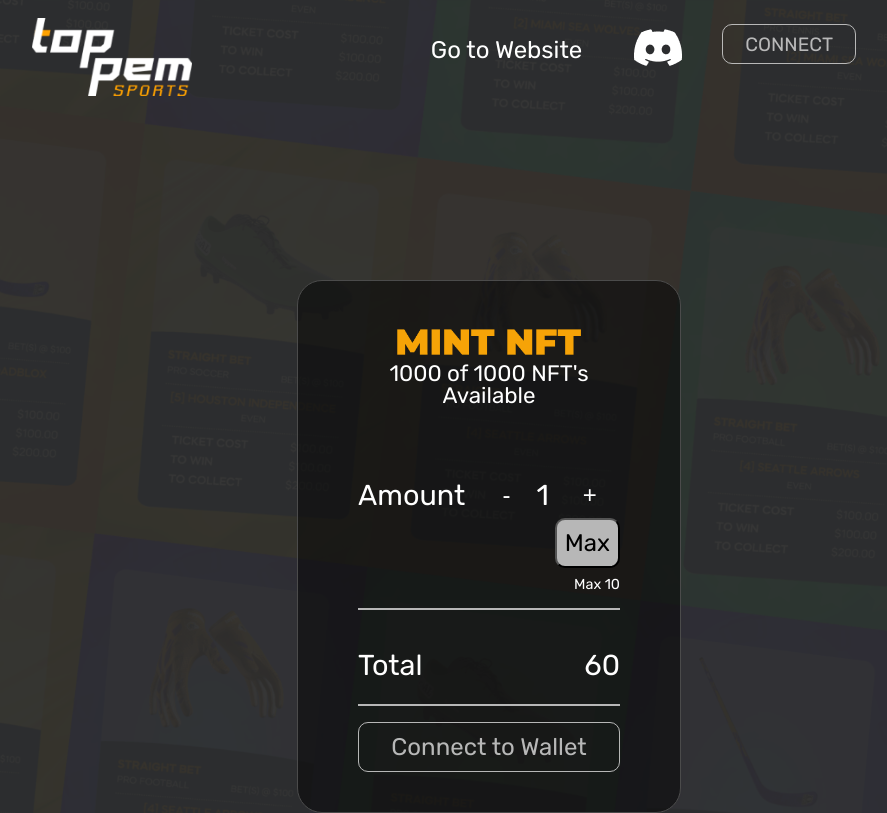
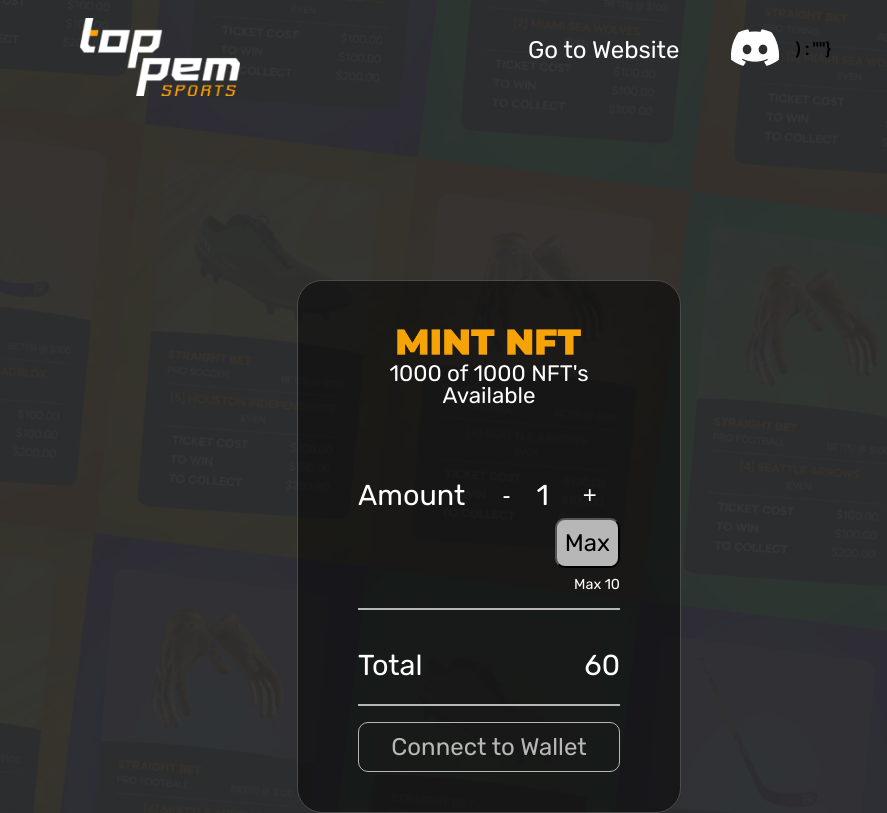
Before and after one commit to timdogfr/deneme3, a React (Create React App) app: page / in a window 1280 px wide. Shown: the whole page, without its empty margins (151-1038 px from the left). Built offline with nearby package versions, Linux system fonts and the light colour scheme.

Commit message:
Update Navbar.js

```diff
--- a/src/components/Navbar/Navbar.js
+++ b/src/components/Navbar/Navbar.js
@@ -99,7 +99,7 @@ const Navbar = () => {
     }
 
     const homeLink = () =>{
-      window.location.replace("https://cosmoboynft.com")
+      window.location.replace("https://toppemsports.io/")
     }
 
     return (
@@ -119,32 +119,8 @@ const Navbar = () => {
                   <NavLink onClick={()=> socialMedia(" https://discord.gg/")}>
                     <NavIcon src={"config/images/discord.png"}></NavIcon>
                   </NavLink>
-
-                </NavItems>
-
-                {blockchain.account === "" || blockchain.smartContract === null ? (
-                <NavItems>
-
-                <StyledButton
-                  onClick={(e) => {
-                          e.preventDefault();
-                          dispatch(connect());
-                          getData();
-                        }}
-                  >CONNECT</StyledButton>
                 </NavItems>
                 ) : ""}
-
-                {/* Mobile Version */}
-                <NavItems>
-                <StyledButtonMobile
-                  onClick={(e) => {
-                          e.preventDefault();
-                          dispatch(connect());
-                          getData();
-                        }}
-                  >CONNECT</StyledButtonMobile>
-                </NavItems>
 
                 {/* End Mobile Version */}
 
```
